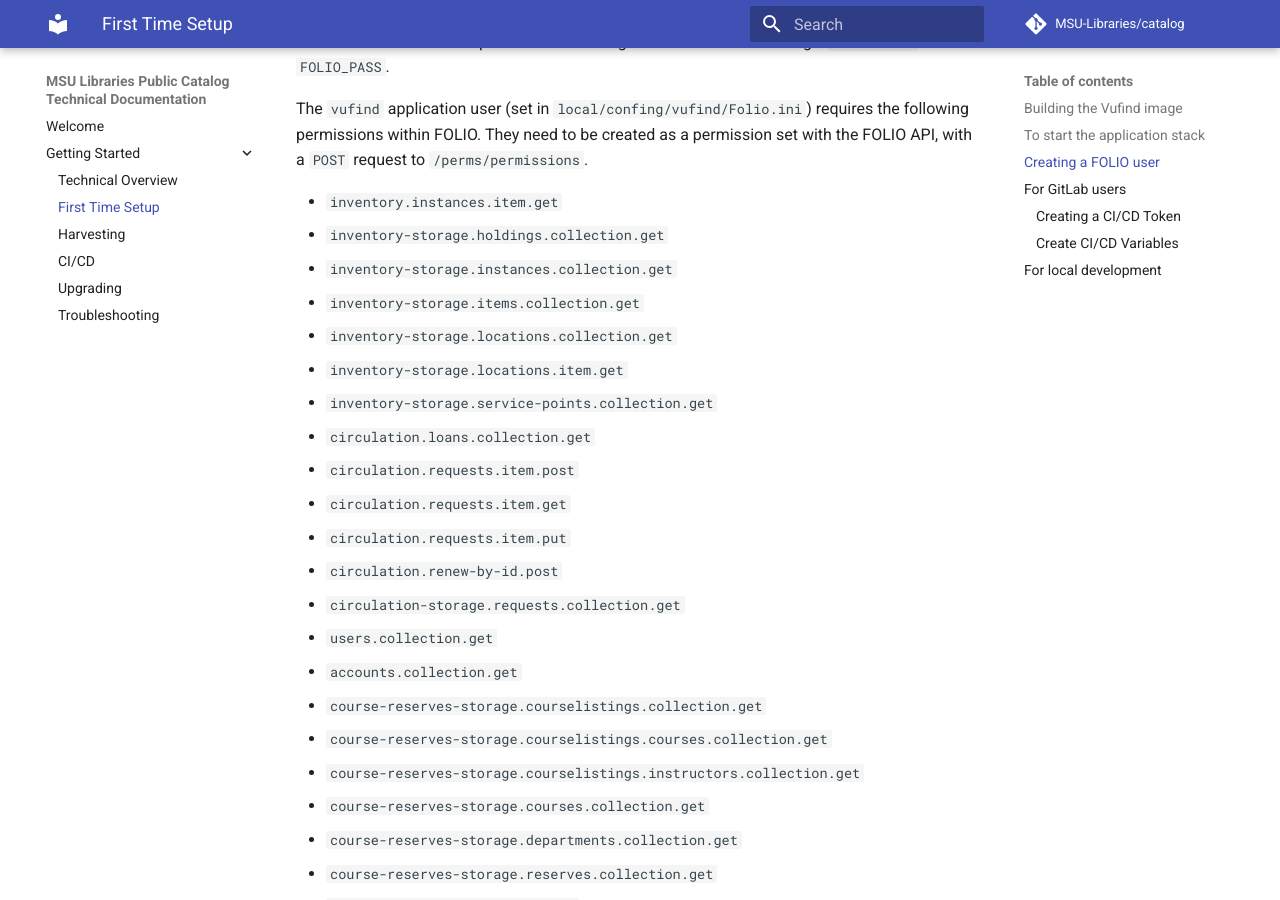
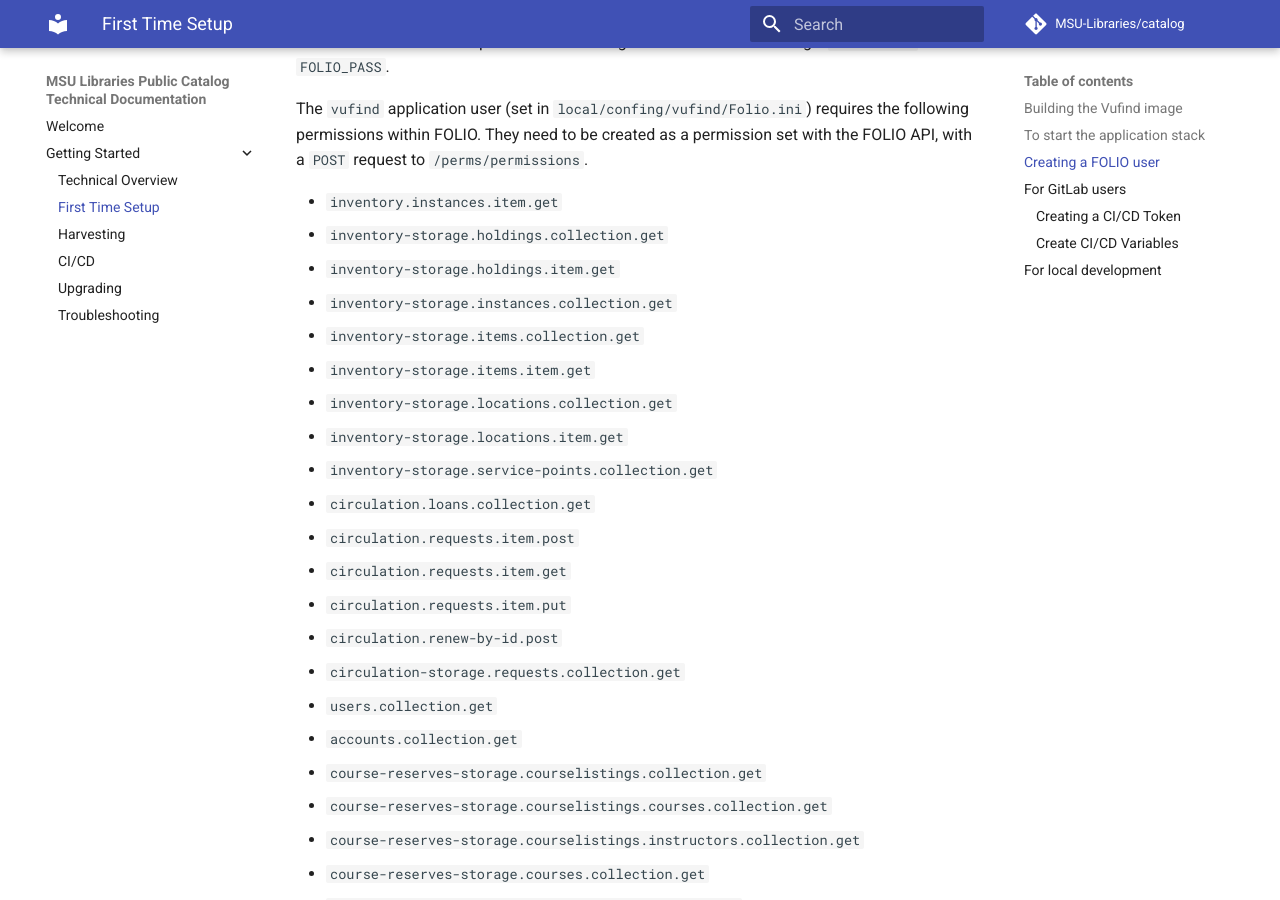
Before and after one commit to MSU-Libraries/catalog, an MkDocs documentation site: the page built from docs/first-time-setup.md, in a window 1280 px wide and 900 px high, scrolled down 2460 px. Built offline with MkDocs 1.6.1 and Material for MkDocs 9.7.7, drawn with Linux system fonts in a browser that asks for light colours; comment, search, counter and statistics services are not loaded.

```diff
--- a/docs/first-time-setup.md
+++ b/docs/first-time-setup.md
@@ -102,8 +102,10 @@
 
 * `inventory.instances.item.get`
 * `inventory-storage.holdings.collection.get`
+* `inventory-storage.holdings.item.get`
 * `inventory-storage.instances.collection.get`
 * `inventory-storage.items.collection.get`
+* `inventory-storage.items.item.get`
 * `inventory-storage.locations.collection.get`
 * `inventory-storage.locations.item.get`
 * `inventory-storage.service-points.collection.get`
```
